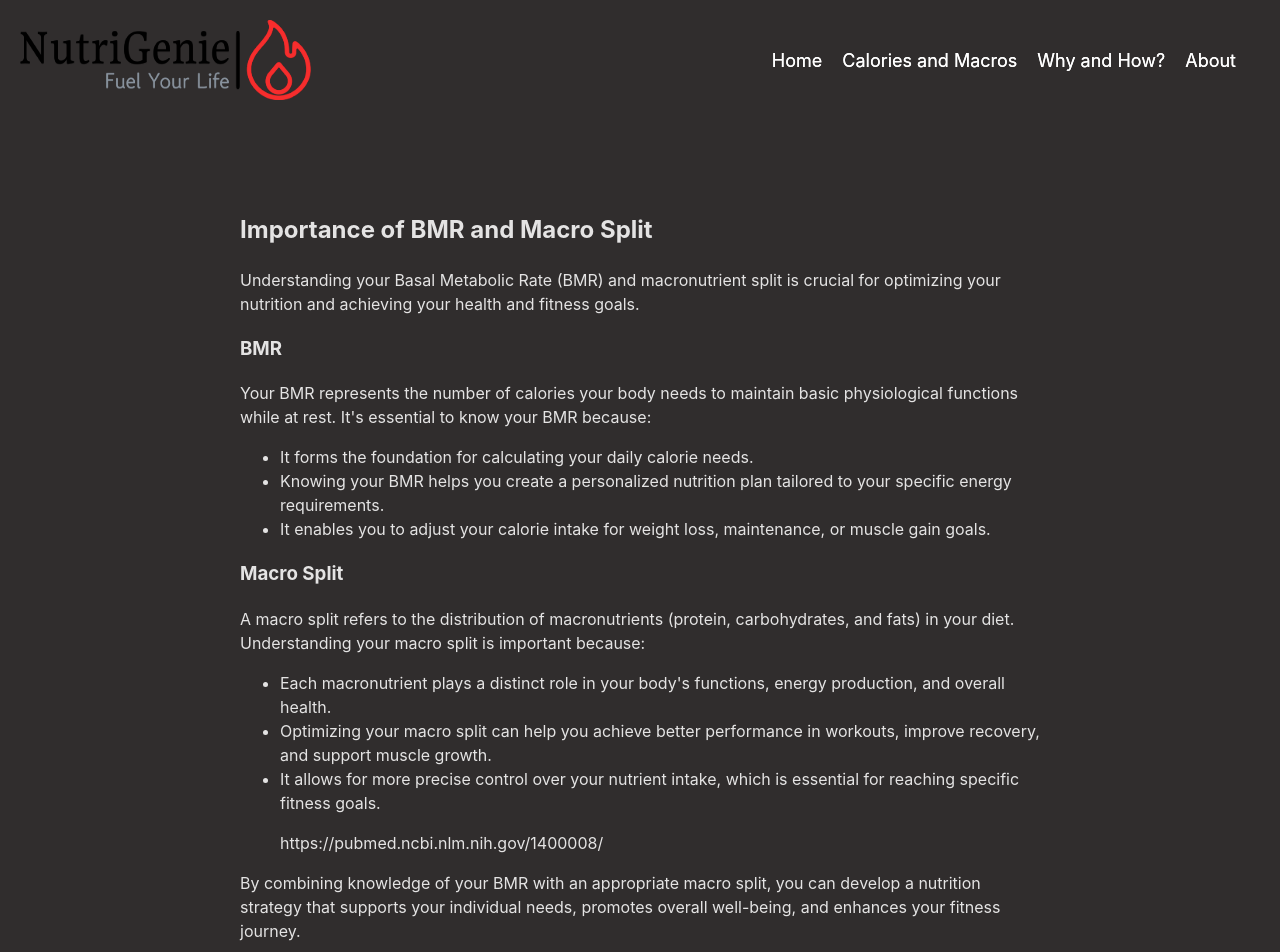
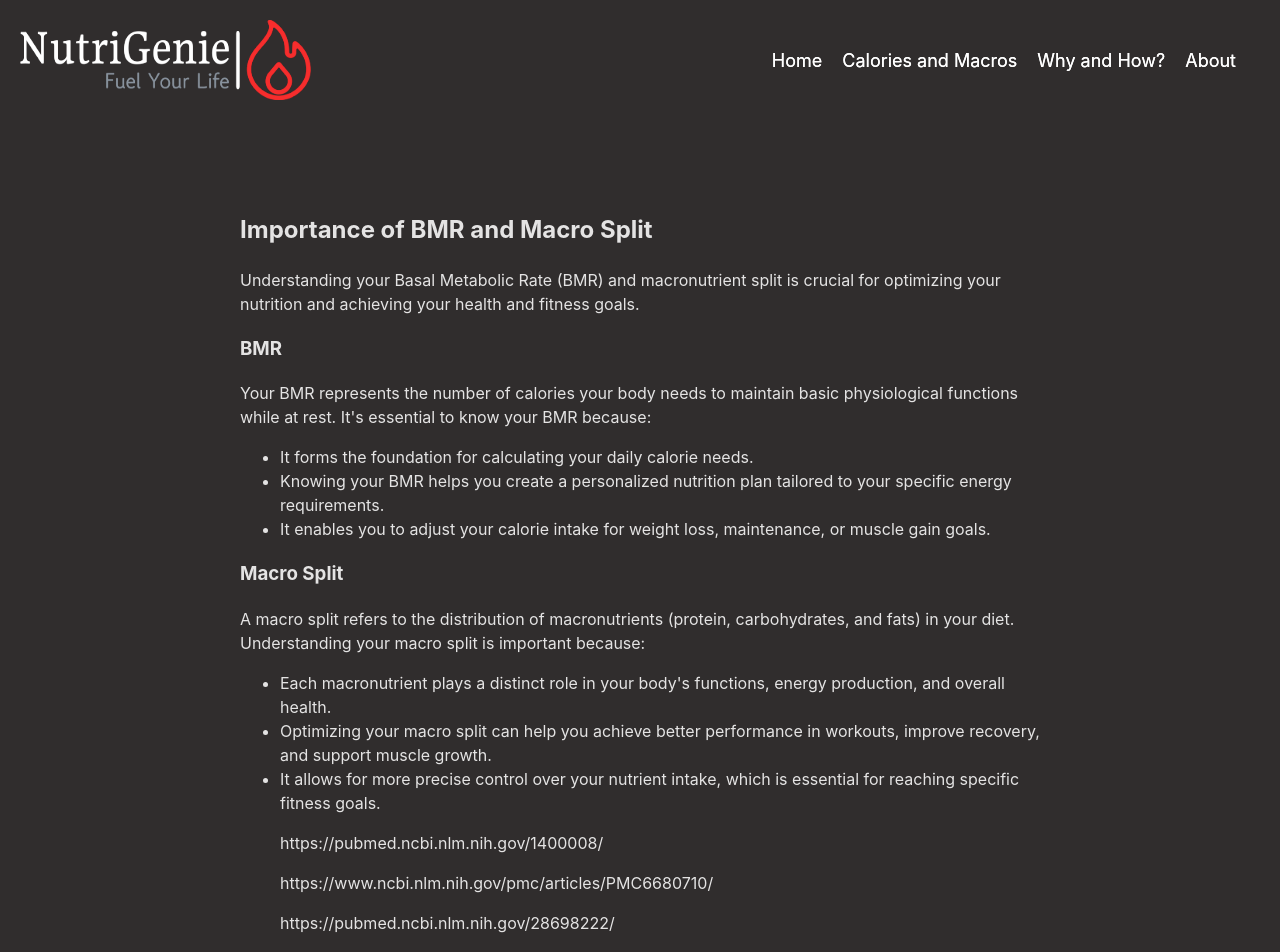
Before and after one commit to dagkand/NutriGenie, a React (Vite) app: page /positive in a window 1280 px wide. Shown: the top 952 px of the page. Built offline with nearby package versions, Linux system fonts and the light colour scheme.

Commit message:
add referances and logo change

```diff
--- a/src/components/Whyandhow.tsx
+++ b/src/components/Whyandhow.tsx
@@ -20,6 +20,8 @@ function About() {
         <li>Optimizing your macro split can help you achieve better performance in workouts, improve recovery, and support muscle growth.</li>
         <li>It allows for more precise control over your nutrient intake, which is essential for reaching specific fitness goals.</li>
         <p>https://pubmed.ncbi.nlm.nih.gov/1400008/</p>
+        <p>https://www.ncbi.nlm.nih.gov/pmc/articles/PMC6680710/</p>
+        <p>https://pubmed.ncbi.nlm.nih.gov/28698222/</p>
         </ul>
         <p>By combining knowledge of your BMR with an appropriate macro split, you can develop a nutrition strategy that supports your individual needs, promotes overall well-being, and enhances your fitness journey.</p>
         <h2>Importance of BMR and Macro Split with Mifflin-St Jeor Equation</h2>
```
Also changed, not shown: src/components/media/logo.png.
